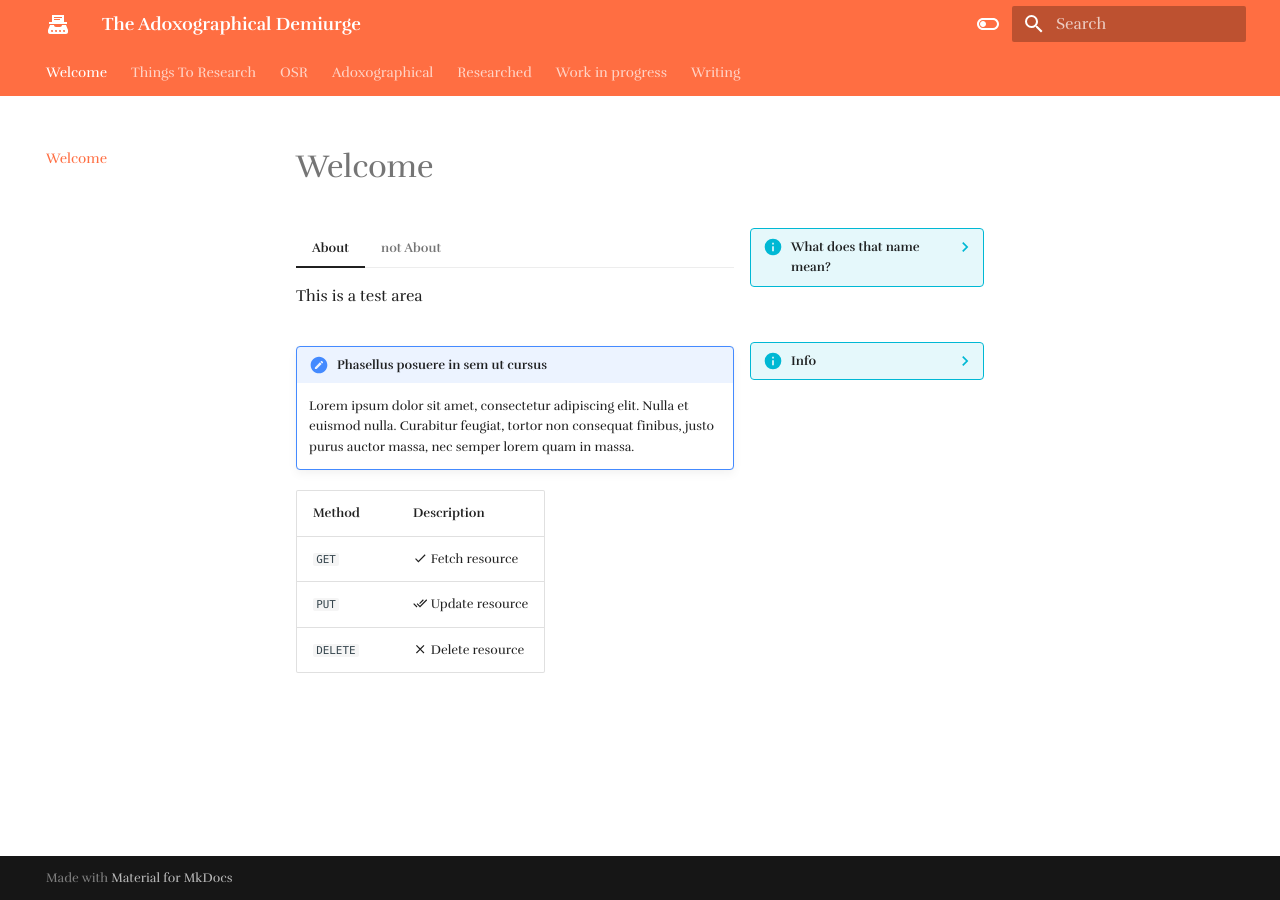
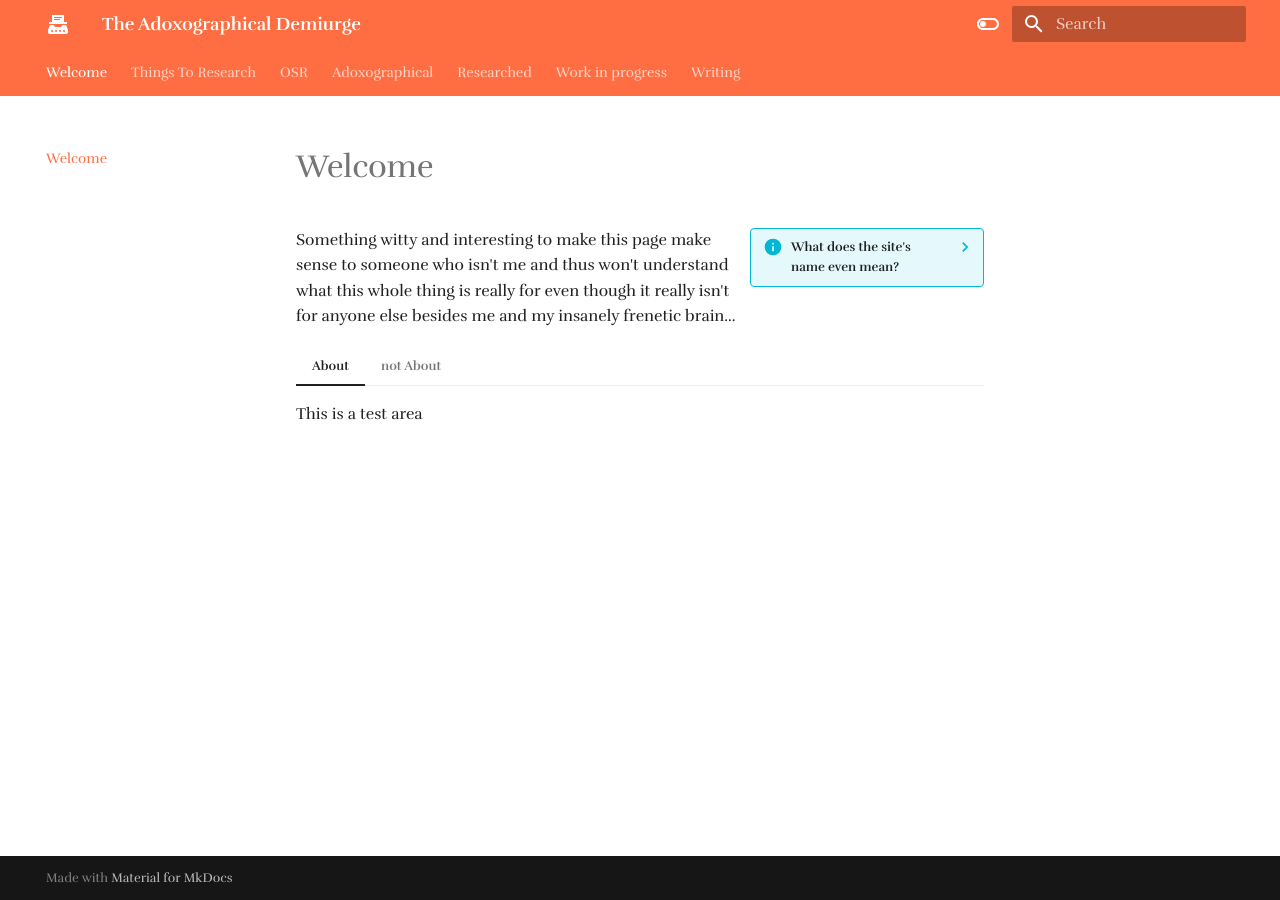
Before and after one commit to madlogmay/adoxographical_demiurge, an MkDocs documentation site: the page built from docs/index.md, in a window 1280 px wide. Built offline with MkDocs 1.6.1 and Material for MkDocs 9.7.7, drawn with Linux system fonts in a browser that asks for light colours; some web fonts are replaced; comment, search, counter and statistics services are not loaded.

Commit message:
Update index.md

```diff
--- a/docs/index.md
+++ b/docs/index.md
@@ -1,31 +1,15 @@
 # Welcome
 
-??? info inline end "What does that name mean?"
+??? info inline end "What does the site's name even mean?"
 
     **Adoxographical** (noun, rhetoric)  Of or pertaining to fine writing on a minor or trivial subject.
 
     **Demiurge** (noun, figuratively) Something (such as an idea, individual or institution) conceived as an autonomous creative force or decisive power.
+
+Something witty and interesting to make this page make sense to someone who isn't me and thus won't understand what this whole thing is really for even though it really isn't for anyone else besides me and my insanely frenetic brain...
 
 === "About"
     This is a test area
 
 === "not About"
     This is another test
-
-??? info inline end
-    Yet another test
-    Go Figure
-    Because I want to make sure it all works
-    Why are you asking?
-
-!!! note "Phasellus posuere in sem ut cursus"
-
-    Lorem ipsum dolor sit amet, consectetur adipiscing elit. Nulla et euismod
-    nulla. Curabitur feugiat, tortor non consequat finibus, justo purus auctor
-    massa, nec semper lorem quam in massa.
-
-| Method      | Description                          |
-| ----------- | ------------------------------------ |
-| `GET`       | :material-check:     Fetch resource  |
-| `PUT`       | :material-check-all: Update resource |
-| `DELETE`    | :material-close:     Delete resource |
```
